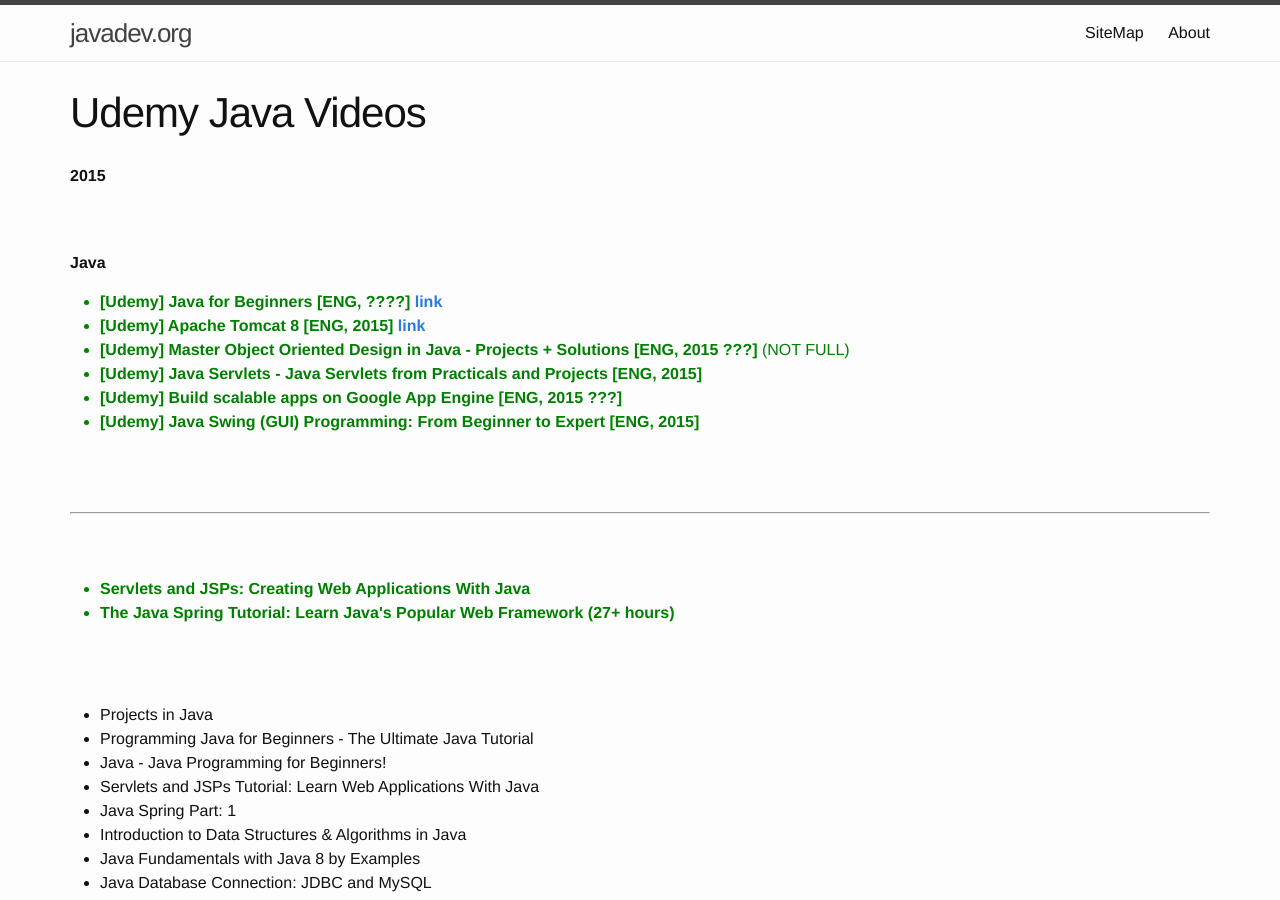
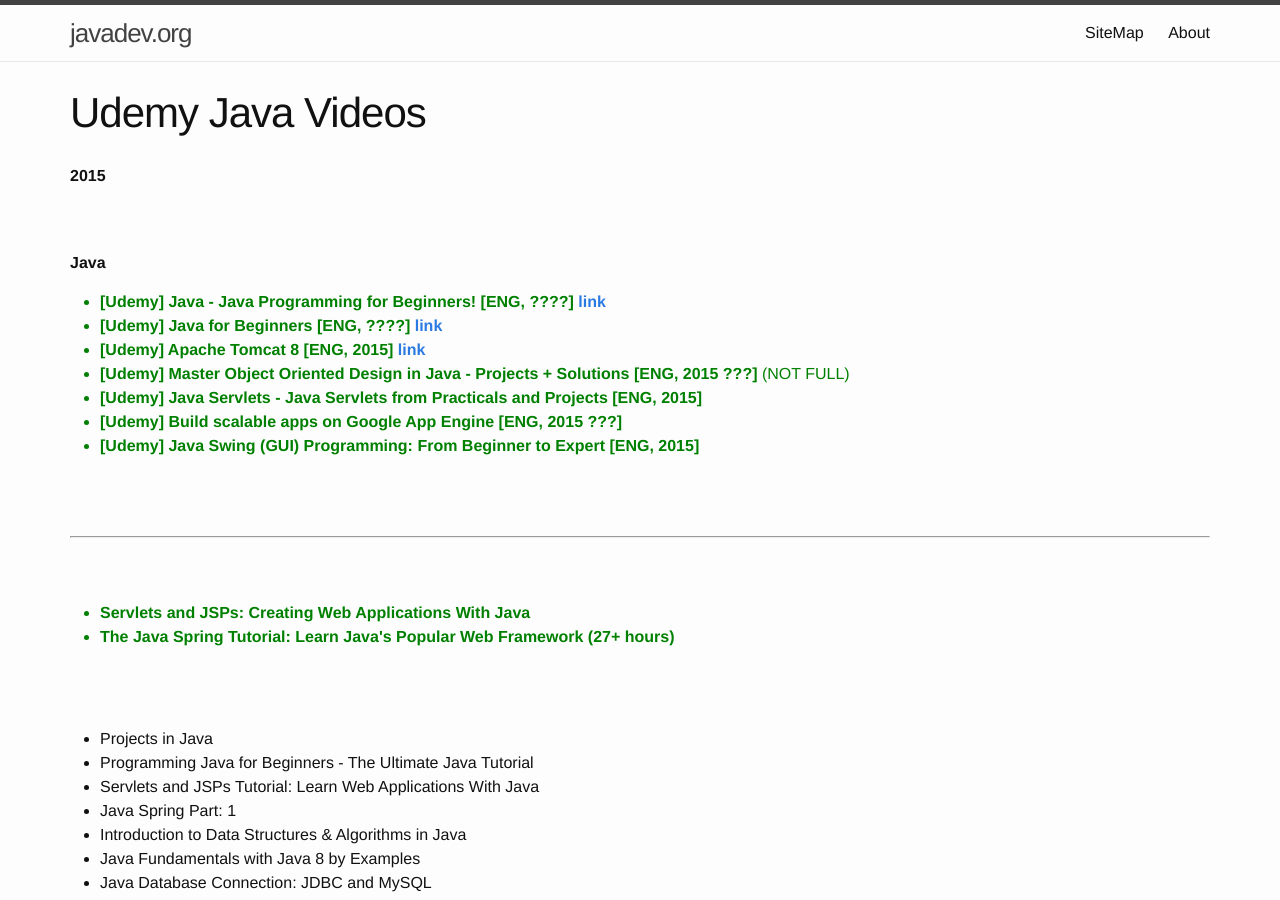
Before and after one commit to webmakaka/javadev.org, a Jekyll site: the page built from website/library/collections/video/paid/udemy.md, in a window 1280 px wide and 900 px high. Built offline with Jekyll 4.4.1, drawn with Linux system fonts in a browser that asks for light colours; some of the changed lines change nothing that is shown.

Commit message:
Update udemy.md

```diff
--- a/website/library/collections/video/paid/udemy.md
+++ b/website/library/collections/video/paid/udemy.md
@@ -10,6 +10,7 @@
 <strong>Java</strong>
 
 <ul>
+<li style="color:green"><strong>[Udemy] Java - Java Programming for Beginners! [ENG, ????] <a href="https://www.udemy.com/java-programming-java-java/">link</a></strong></li>
 <li style="color:green"><strong>[Udemy] Java for Beginners [ENG, ????] <a href="https://www.udemy.com/java-for-beginners6/">link</a></strong></li>
 <li style="color:green"><strong>[Udemy] Apache Tomcat 8 [ENG, 2015] <a href="https://www.udemy.com/apache-tomcat-8/">link</a></strong></li>
 
@@ -36,7 +37,6 @@
 <ul>
 	<li>Projects in Java</li>
 	<li>Programming Java for Beginners - The Ultimate Java Tutorial </li>
-	<li>Java - Java Programming for Beginners! </li>
 	<li>Servlets and JSPs Tutorial: Learn Web Applications With Java </li>
 	<li>Java Spring Part: 1</li>
 	<li>Introduction to Data Structures & Algorithms in Java </li>
```
